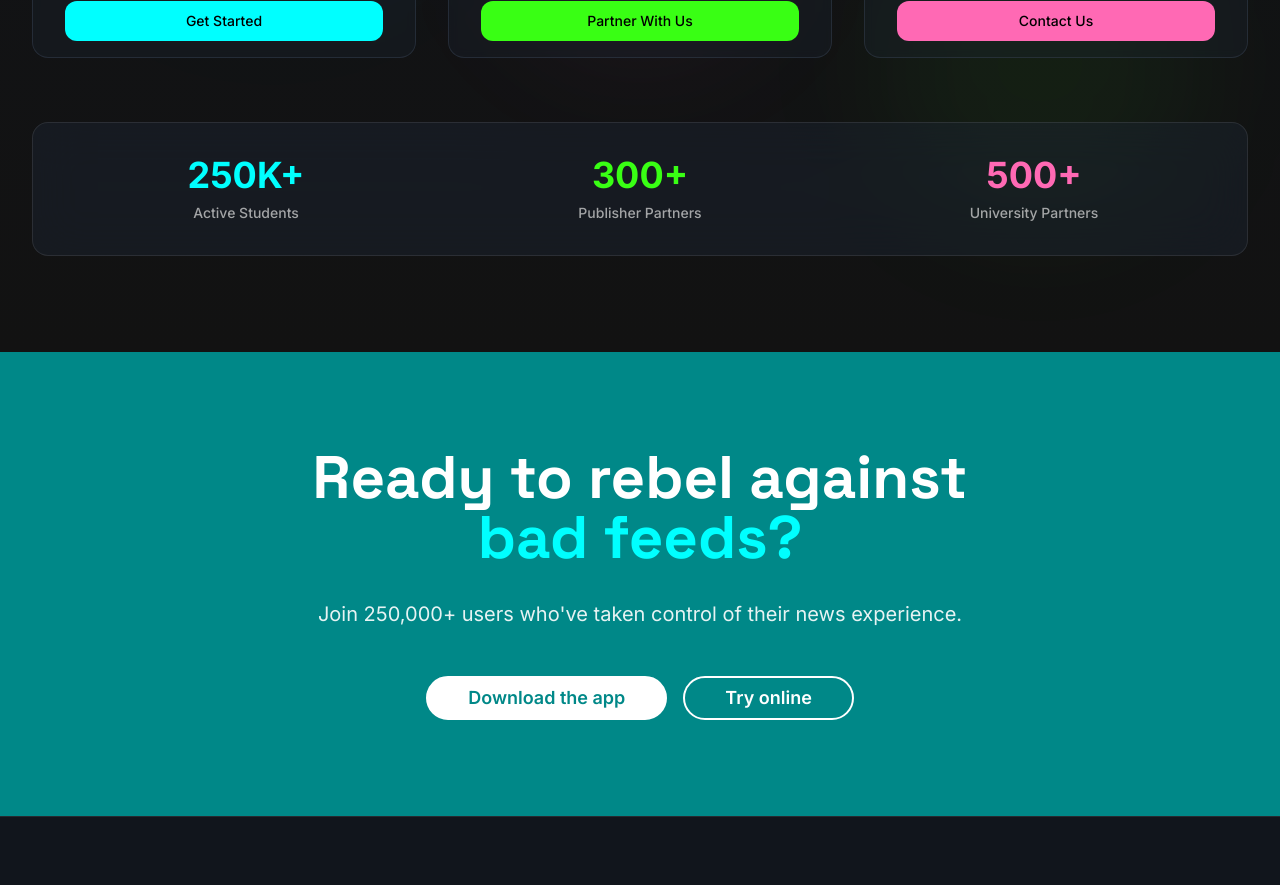
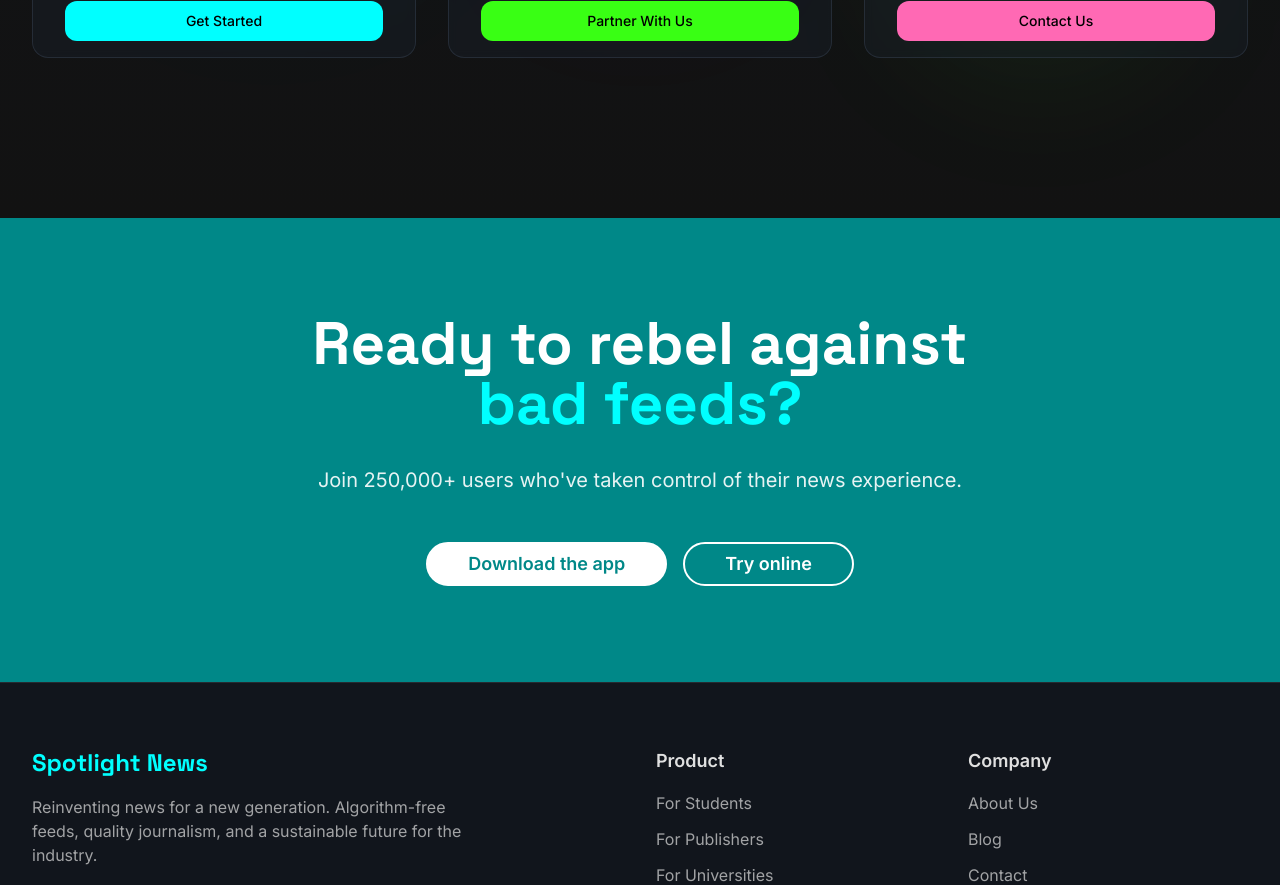
Before and after one commit to tomokeefe/spotlight-news-marketing, a React (Vite) app: page / in a window 1280 px wide. Shown: the part 3120-4005 px from the top of the page. Built offline with nearby package versions, Linux system fonts and the light colour scheme.

Commit message:
Remove stats bar section from home page
cgen-87daa8fa244d4987b0b26d3223fc8bdd

```diff
--- a/client/pages/Index.tsx
+++ b/client/pages/Index.tsx
@@ -327,23 +327,6 @@ const Index = () => {
             </div>
           </div>
 
-          {/* Polished Stats Bar */}
-          <div className="bg-gray-800/40 backdrop-blur-xl border border-soft-gray/10 rounded-2xl p-8">
-            <div className="grid grid-cols-3 gap-8 text-center">
-              <div className="group">
-                <div className="text-4xl font-bold text-electric-blue mb-2 group-hover:scale-110 transition-transform duration-300">250K+</div>
-                <div className="text-soft-gray/70 text-sm font-medium">Active Students</div>
-              </div>
-              <div className="group">
-                <div className="text-4xl font-bold text-neon-green mb-2 group-hover:scale-110 transition-transform duration-300">300+</div>
-                <div className="text-soft-gray/70 text-sm font-medium">Publisher Partners</div>
-              </div>
-              <div className="group">
-                <div className="text-4xl font-bold text-vibrant-pink mb-2 group-hover:scale-110 transition-transform duration-300">500+</div>
-                <div className="text-soft-gray/70 text-sm font-medium">University Partners</div>
-              </div>
-            </div>
-          </div>
         </div>
       </section>
 
```
